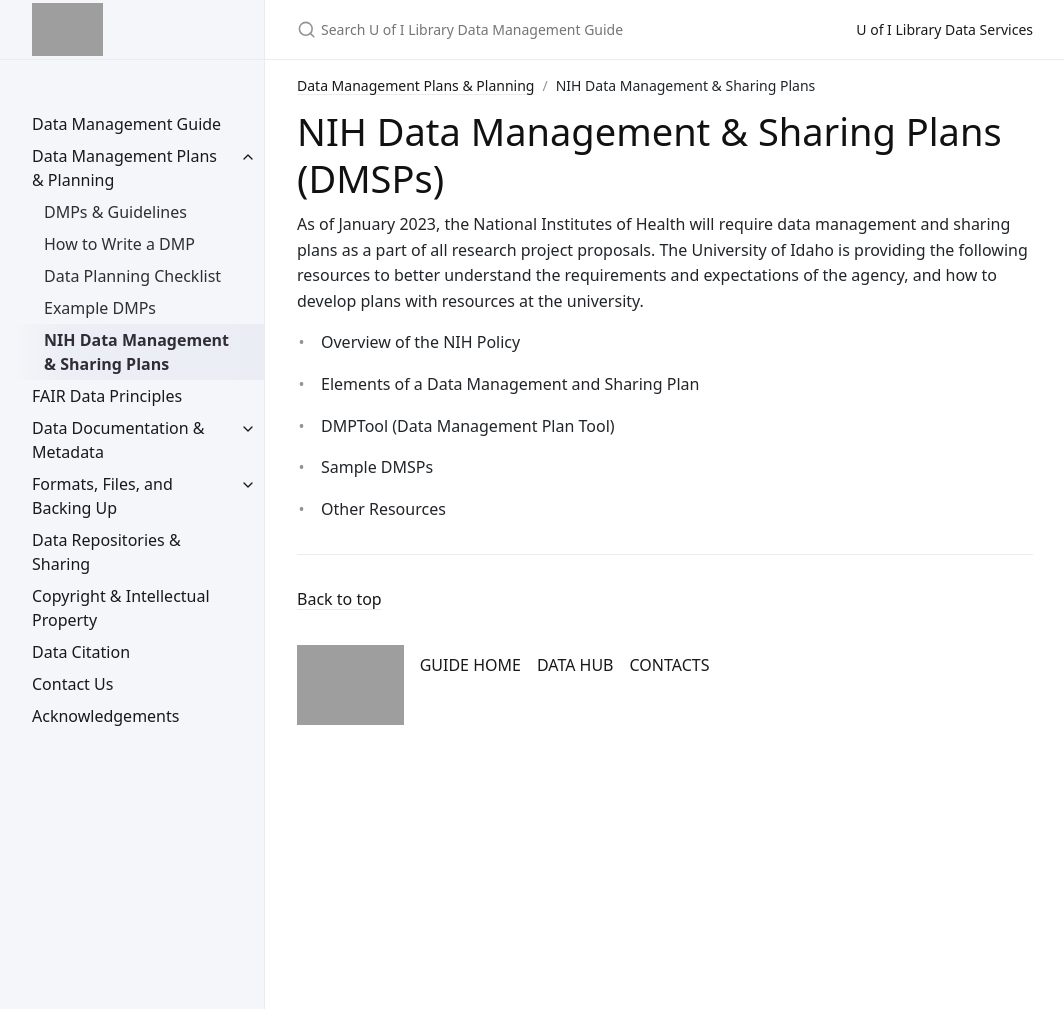
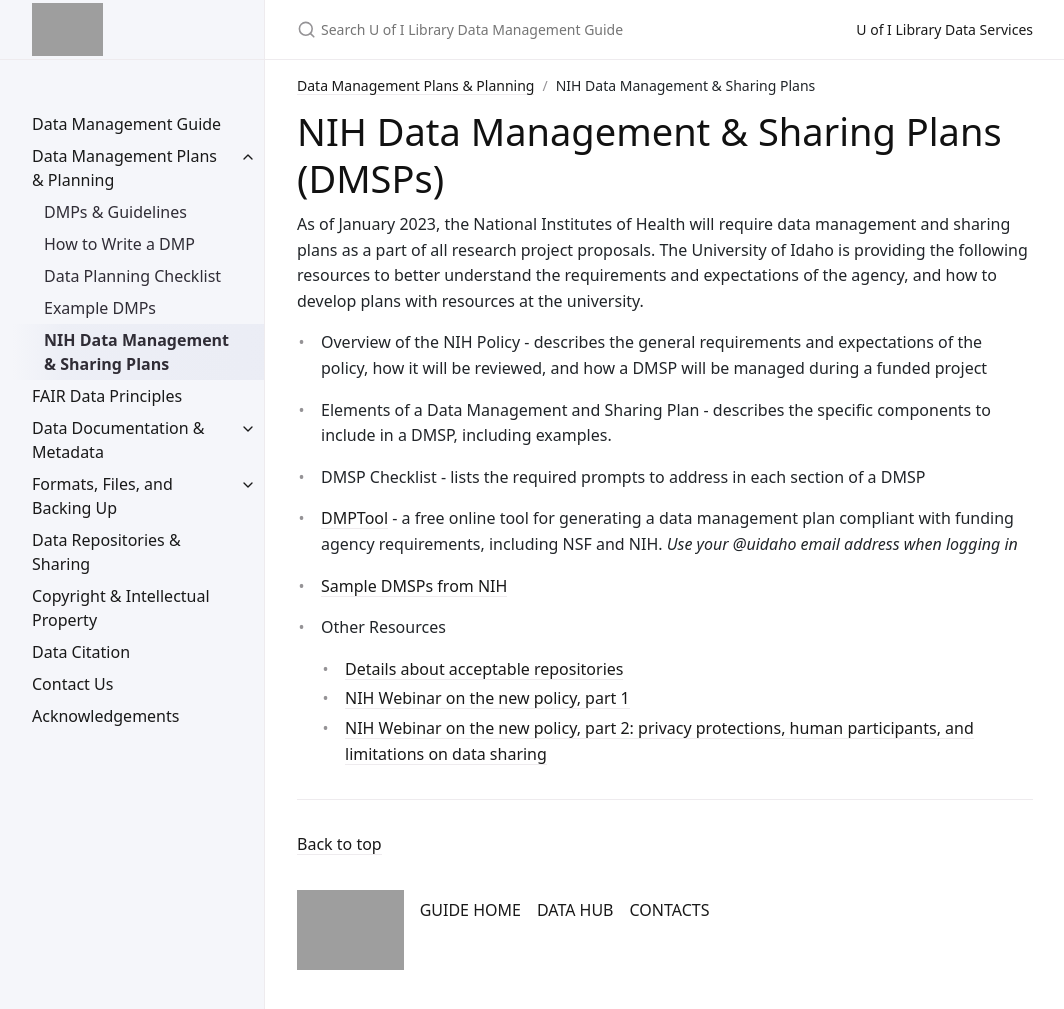
Before and after one commit to uidaholib/data-management-guide, a Jekyll site: the page built from guide/planning/nih.md, in a window 1280 px wide and 1009 px high. Shown: the whole window, without its empty margins (107-1171 px from the left). Built offline with Jekyll 4.4.1, drawn with Linux system fonts in a browser that asks for light colours.

Commit message:
updated nih

```diff
--- a/guide/planning/nih.md
+++ b/guide/planning/nih.md
@@ -8,12 +8,17 @@ nav_order: 4
 
 As of January 2023, the National Institutes of Health will require data management and sharing plans as a part of all research project proposals. The University of Idaho is providing the following resources to better understand the requirements and expectations of the agency, and how to develop plans with resources at the university.
 
-- Overview of the NIH Policy
+- Overview of the NIH Policy <!-- Link to Andrew Child's PDF --> - describes the general requirements and expectations of the policy, how it will be reviewed, and how a DMSP will be managed during a funded project
 
-- Elements of a Data Management and Sharing Plan
+- Elements of a Data Management and Sharing Plan <!-- Link to Jeremy's PDF --> - describes the specific components to include in a DMSP, including examples.
 
-- DMPTool (Data Management Plan Tool)
+- DMSP Checklist <!-- link to DMSP_Checklist.pdf --> - lists the required prompts to address in each section of a DMSP
 
-- Sample DMSPs
+- [DMPTool](https://dmptool.org) - a free online tool for generating a data management plan compliant with funding agency requirements, including NSF and NIH. *Use your @uidaho email address when logging in*
+
+- [Sample DMSPs from NIH](https://sharing.nih.gov/data-management-and-sharing-policy/planning-and-budgeting-for-data-management-and-sharing/writing-a-data-management-and-sharing-plan#sample-plans)
 
 - Other Resources
+  - [Details about acceptable repositories](https://sharing.nih.gov/data-management-and-sharing-policy/sharing-scientific-data/selecting-a-data-repository)
+  - [NIH Webinar on the new policy, part 1](https://youtu.be/CgUpwkngj3g)
+  - [NIH Webinar on the new policy, part 2: privacy protections, human participants, and limitations on data sharing](https://youtu.be/dvneZFj_TcY)
```
